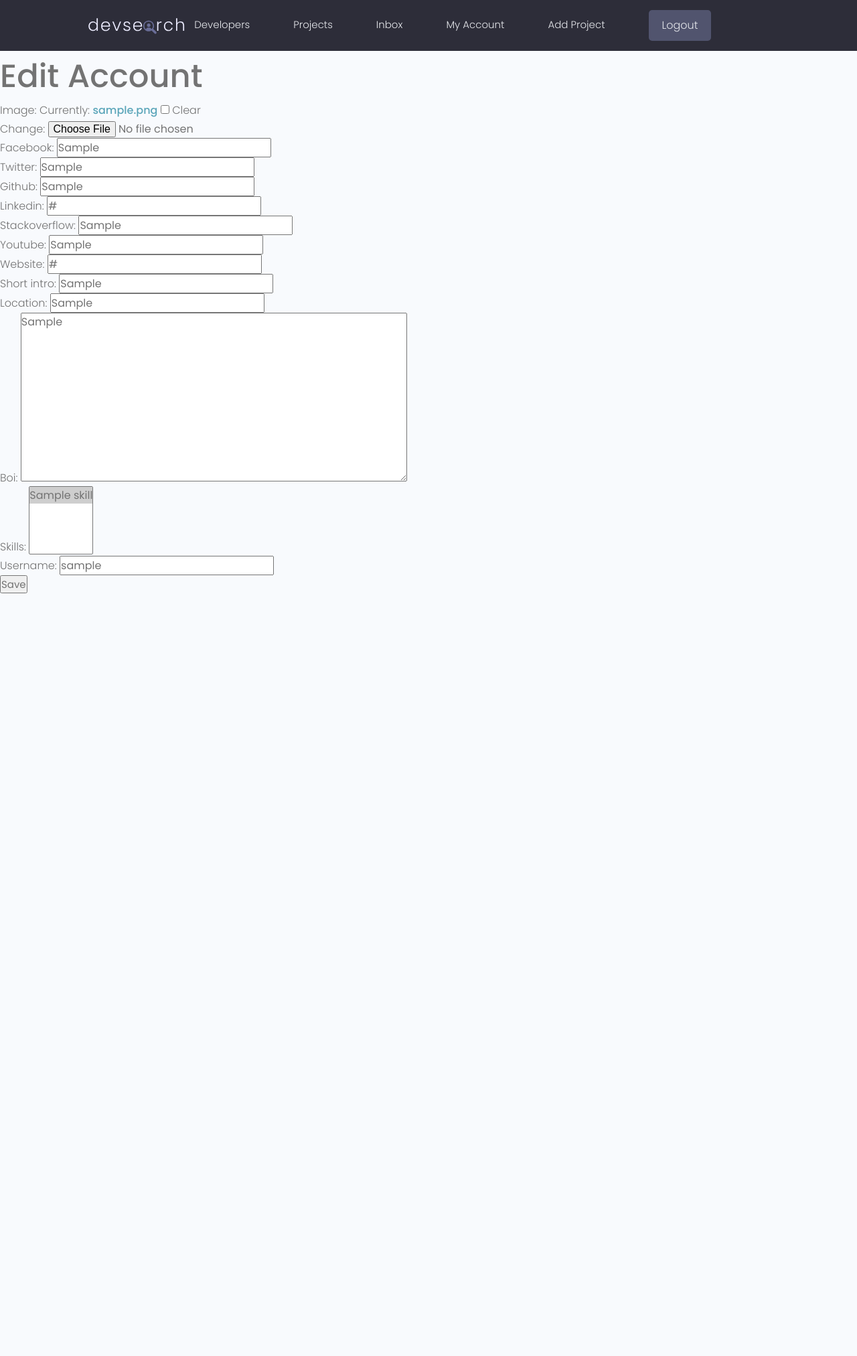
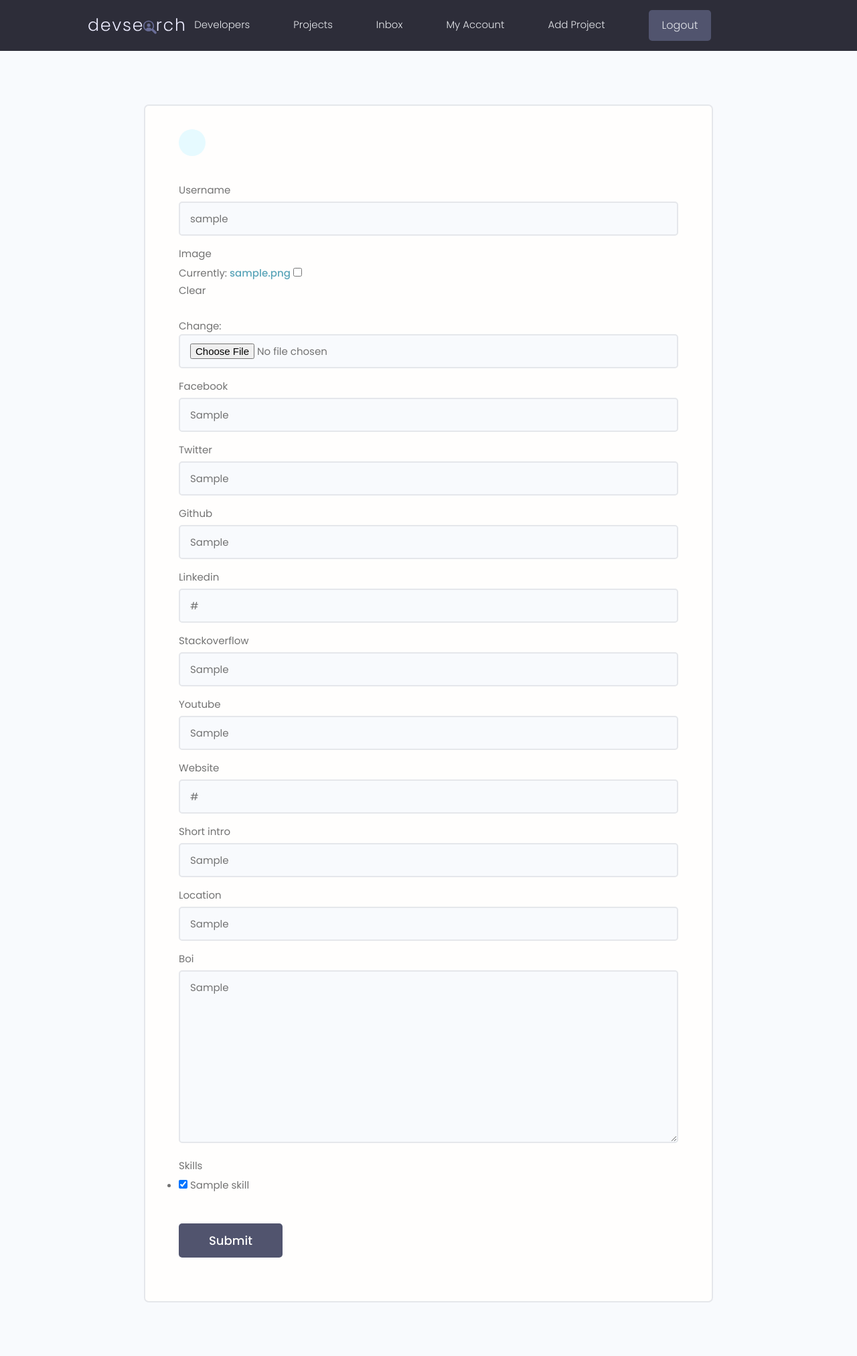
Before and after one commit to NagahShinawy/devsearch, a Django app: page /developers/edit/ in a window 1280 px wide. Shown: the whole page at 67% size. Before the commit the page ends 886 px from the top, so only its background shows below. Run offline with Django 3.2, Linux system fonts and the light colour scheme; a user stored in the database is signed in; tables that the repository leaves empty hold one stand-in row (values such as "Sample post"); some libraries are stand-ins or nearby versions.

Commit message:
style for edit developer profile

```diff
--- a/apps/developers/forms.py
+++ b/apps/developers/forms.py
@@ -7,4 +7,27 @@ class ProfileModelForm(forms.ModelForm):
 
     class Meta:
         model = Profile
-        exclude = ("user", )
+        fields = (
+            "username",
+            "image",
+            "facebook",
+            "twitter",
+            "github",
+            "linkedin",
+            "stackoverflow",
+            "youtube",
+            "website",
+            "short_intro",
+            "location",
+            "boi",
+            "skills",
+        )
+
+        exclude = ("user",)
+        widgets = {"skills": forms.CheckboxSelectMultiple}
+
+    def __init__(self, *args, **kwargs):
+        super(ProfileModelForm, self).__init__(*args, **kwargs)
+        # self.fields["title"].widget.attrs.update({"class": "input input--text", "placeholder": "Enter Title"})
+        for name, _ in self.fields.items():
+            self.fields[name].widget.attrs.update({"class": "input"})
--- a/apps/developers/templates/developers/profile_form.html
+++ b/apps/developers/templates/developers/profile_form.html
@@ -3,10 +3,24 @@
 
 {% block main %}
 
-    <h1>Edit Account</h1>
-    <form action="{% url 'developers:edit-profile' %}" method="POST" enctype="multipart/form-data">
-            {% csrf_token %}
-            {{ form.as_p }}
-            <input type="submit" value="Save" />
-    </form>
+  <main class="formPage my-xl">
+        <div class="content-box">
+            <div class="formWrapper">
+                <a class="backButton" href="{% url 'developers:profile' username=request.user.username %}"><i class="im im-angle-left"></i></a>
+                <br>
+
+                <form class="form" method="POST" action="{% url 'developers:edit-profile' %}" enctype="multipart/form-data">
+                    {% csrf_token %}
+                    {% for field in form %}
+                        <div class="form__field">
+                        <label for="formInput#text">{{ field.label }}</label>
+                        {{ field }}
+                    </div>
+                    {% endfor %}
+                    <input class="btn btn--sub btn--lg  my-md" type="submit" value="Submit">
+                </form>
+            </div>
+        </div>
+    </main>
+
 {% endblock %}
```
